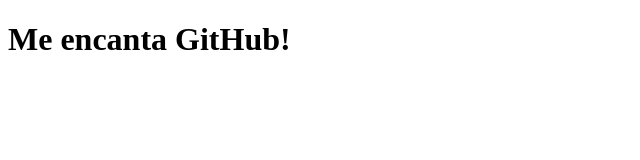
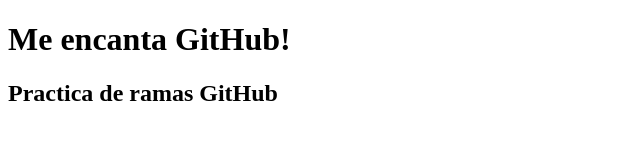
Before and after one commit to leiteway/PracticaGitHub, a plain HTML site: page index.html in a window 1280 px wide. Shown: the whole page, without its empty margins (0-640 px from the left). Drawn offline with Linux system fonts and the light colour scheme.

Commit message:
added h2

```diff
--- a/index.html
+++ b/index.html
@@ -3,9 +3,10 @@
 <head>
     <meta charset="UTF-8">
     <meta name="viewport" content="width=device-width, initial-scale=1.0">
-    <title>Document</title>
+    <title>GitHub</title>
 </head>
 <body>
     <h1>Me encanta GitHub!</h1>
+    <h2>Practica de ramas GitHub</h2>
 </body>
 </html>
```
